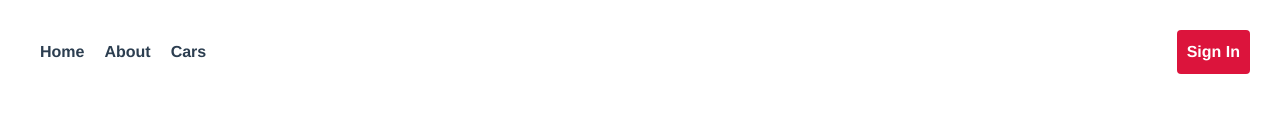
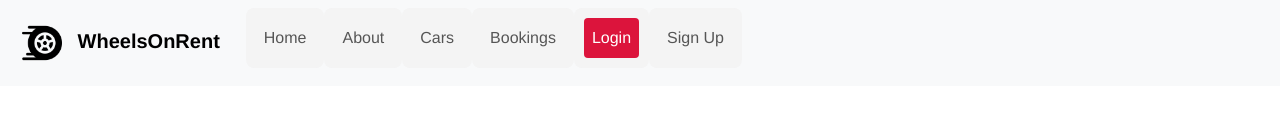
Before and after one commit to abdi-bb/car-rental-system-ui, a Vue app: page /login in a window 1280 px wide. Shown: the top 134 px of the page. Built offline with nearby package versions, Linux system fonts and the light colour scheme.

Commit message:
feat: Add Nabbar and icon

```diff
--- a/src/App.vue
+++ b/src/App.vue
@@ -1,22 +1,19 @@
 <template>
   <div>
-    <nav>
-    <router-link to="/">Home</router-link>
-    <router-link to="/about">About</router-link>
-    <router-link :to="{ name: 'CarsList' }">Cars</router-link>
-    <div class="user-actions">
-      <router-link v-if="!isAuthenticated" to="/login">Sign In</router-link>
-      <button v-if="isAuthenticated" @click="logout">Logout</button>
-    </div>
-  </nav>
-  <router-view/>
+    <TheNavigation />
+    <router-view/>
   </div>
 </template>
 
 <script>
 import axios from 'axios';
+import TheNavigation from './views/TheNavigation.vue';
 
 export default {
+  name: 'App',
+  components: {
+    TheNavigation,
+  },
   computed: {
     isAuthenticated() {
       const expirationTime = localStorage.getItem('tokenExpiration');
--- /dev/null
+++ b/src/views/TheNavigation.vue
@@ -0,0 +1,47 @@
+<template>
+  <nav class="navbar navbar-expand-lg bg-body-tertiary">
+  <div class="container-fluid">
+    <router-link class="navbar-brand" to="/">
+      <img src="@/assets/logo.png" alt="Logo" class="logo" />
+      WheelsOnRent</router-link>
+    <button class="navbar-toggler" type="button" data-bs-toggle="collapse" data-bs-target="#navbarNav" aria-controls="navbarNav" aria-expanded="false" aria-label="Toggle navigation">
+      <span class="navbar-toggler-icon"></span>
+    </button>
+    <div class="collapse navbar-collapse" id="navbarNav">
+      <ul class="navbar-nav">
+        <li class="nav-item">
+          <router-link class="nav-link" to="/">Home</router-link>
+        </li>
+        <li class="nav-item">
+          <router-link class="nav-link" to="/about">About</router-link>
+        </li>
+        <li class="nav-item">
+          <router-link class="nav-link" :to="{ name: 'CarsList' }">Cars</router-link>
+        </li>
+        <li class="nav-item">
+          <router-link class="nav-link" :to="{ name: 'BookingsList' }">Bookings</router-link>
+        </li>
+        <li class="nav-item">
+          <router-link class="nav-link" to="/login">Login</router-link>
+        </li>
+        <li class="nav-item">
+          <router-link class="nav-link" to="/register">Sign Up</router-link>
+        </li>
+      </ul>
+    </div>
+  </div>
+</nav>
+</template>
+
+<script>
+export default {
+
+}
+</script>
+
+<style scoped>
+.logo {
+  max-width: 40px; /* Adjust the size as needed */
+  margin-right: 10px; /* Add margin for spacing */
+}
+</style>
```
Also changed, not shown: src/assets/logo.png, 1 other file (tests, documents, lock files or other folders).
